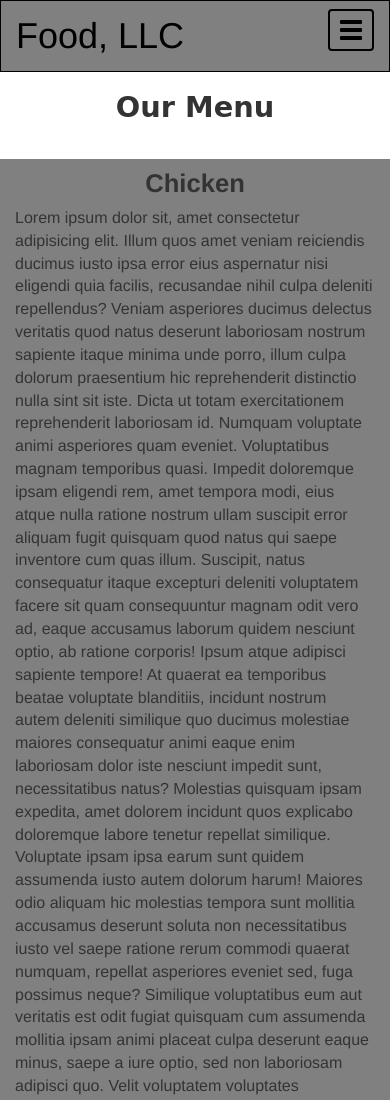
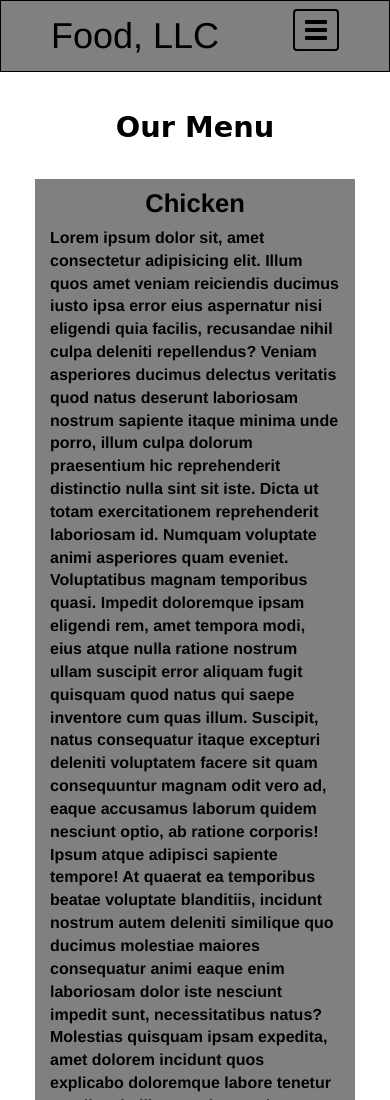
Before and after one commit to munir89/coursera-test, a plain HTML site: page module3-solution/index.html in a window 390 px wide. Shown: the top 1100 px of the page. Drawn offline with Linux system fonts and the light colour scheme.

Commit message:
Fix Style Bugs

```diff
--- a/module3-solution/css/style.css
+++ b/module3-solution/css/style.css
@@ -1,10 +1,12 @@
 body {
   font-size: 16px;
+  padding-top: 92px;
+  color: black !important;
 }
 /*******HEADER ********/
 #header-nav {
   background-color: gray;
-  margin-bottom: 0;
+  margin-bottom: 20px;
   border-radius: 0;
   border: 1px solid black;
 }
@@ -18,6 +20,9 @@ body {
 .navbar-header {
   height: 70px;;
 }
+#collapsable-nav {
+  margin-top: -20px;
+}
 #collapsable-nav ul {
   margin-top: 0;
 }
@@ -28,13 +33,14 @@ body {
   color: black;
   font-family: cursive;
 }
-.navbar-header button.navbar-toggle:focus , .navbar-header .icon-bar  {
-  border: 2px solid white;
-  background-color: gray;
+.navbar-header button.navbar-toggle , .navbar-header .icon-bar  {
+  border: 2px solid black ;
 }
-.navbar-header button.navbar-toggle , .navbar-header .icon-bar  {
-  border: 2px solid black;
+.navbar-header button:hover, .navbar-header button.navbar-toggle:focus , .navbar-header span:nth-child(n)::after {
+  border: 2px solid white ;
+  background-color: gray  !important;
 }
+
 /****MAIN*******/
 main section {
   background-color: gray;
@@ -57,3 +63,17 @@ section a {
   color: blue;
   text-decoration: underline;
 }
+section p {
+  font-weight: bold;
+}
+.container-fluid {
+  margin: 0 15px;
+}
+
+/******** Extra Small devices ************/
+@media (max-width: 767px){
+  .container-fluid{
+    margin: 0 35px;
+  }
+
+}
--- a/module3-solution/index.html
+++ b/module3-solution/index.html
@@ -10,8 +10,8 @@
 </head>
 <body>
   <header>
-    <nav id="header-nav" class="navbar navbar-default" >
-      <div class="container">
+    <nav id="header-nav" class="navbar navbar-default navbar-fixed-top" >
+      <div class="container-fluid">
         <div class="navbar-header">
           <div class="navbar-brand pull-left">
             <a href="index.html"><h1>Food, LLC</h1></a>
@@ -53,7 +53,7 @@
           </li>
         </ul>
       </div>
-    <main class=" container-fluid">
+    <main class="container-fluid">
       <h1 id="top" class="text-center">Our Menu</h1>
       <div class="row">
         <section class="col-md-12 col-sm-12 col-xs-12">
```
